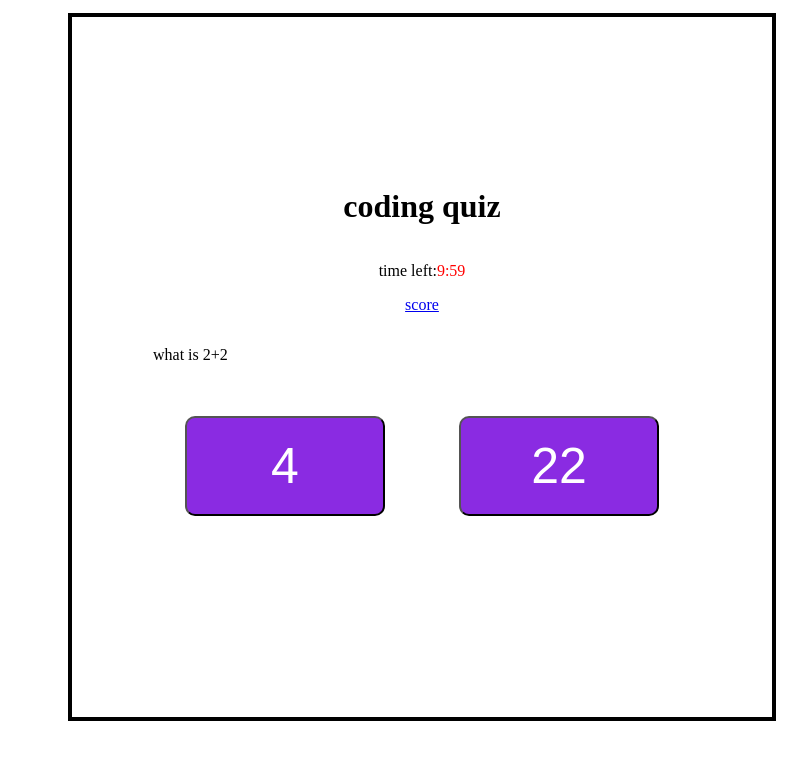
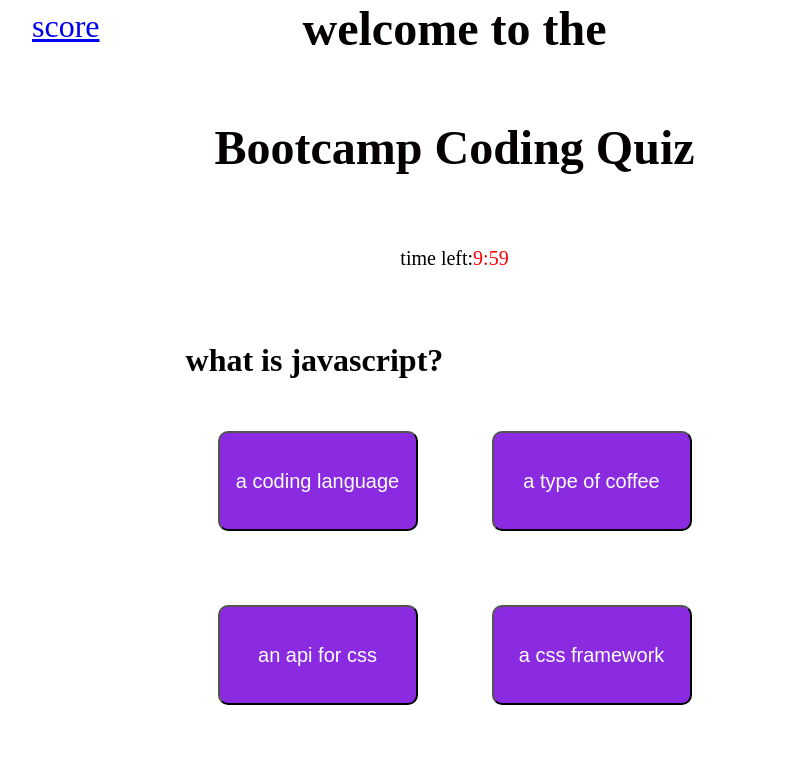
Before and after one commit to sam-dejesus/Code-quiz, a plain HTML site: page index.html in a window 1280 px wide. Both pictures are taken after a click on the button "start". Shown: the whole page, without its empty margins (218-1025 px from the left). Drawn offline with Linux system fonts and the light colour scheme; a web font is replaced by a local one.

Commit message:
added more styling and questions as well as added an if statement to control imput for the name is if the user doesnt putt a name and clicks submit it wont save

```diff
--- a/assets/css/style.css
+++ b/assets/css/style.css
@@ -1,16 +1,37 @@
-:root{
-    --hue-wrong: 0;
-    --hue-correct: 145;
-}
+
 body{
     display: flex;
-    justify-content: center;
+    margin-left: 250px;
+
+
+}
+.link{
+    display: flex;
+    justify-content: start;
+    align-items: start;
+
+    font-size: 2rem;
+
+}
+
+h1{
+    font-family: Rubik Iso;
+    font-size: 3rem;
+    animation: color-change 1s infinite;
+}
+@keyframes color-change{
+    0%  { color: black;}
+    50%{ color: red;}
+}
+p{
+    font-family:Edu NSW ACT Foundation;
+    font-size: 20px;
+    padding:  20px;
 }
 .container{
 
     height: 700px;
     width: 700px;
-    border: 4px solid black;
     display: flex;
     flex-direction: column;
     align-items: center;
@@ -27,12 +48,17 @@ body{
 span{
     color: red;
 }
+.question-style{
+    font-size: 2rem;
+    font-weight: bold;
+}
 
 .btn-grid{
     display: grid;
     grid-template-columns: repeat(2, auto);
     gap: 10px;
     margin: 20px 0;
+
 }
 
 .btn{
@@ -41,20 +67,15 @@ span{
     height: 100px;
     width: 200px;
     border-radius: 10px;
-    font-size: 50px;
+    font-size: 20px;
     margin: 2rem;
 
 }
 .btn:hover{
-    border-color: black;
+   border: 5px solid blue;
+
 }
-.btn.correct{
-    --hue:var(--hue-correct);
-    color: black;
-}
-.btn.wrong{
-    --hue: var(--hue-wrong);
-}
+
 .controls{
     display: flex;
     justify-content: center;
--- a/assets/javascript/script.js
+++ b/assets/javascript/script.js
@@ -8,12 +8,15 @@ var scoreControlsElement = document.getElementById('score-controls')
 var timeBox = document.getElementById('timebox')
 var userName = document.getElementById('msg')
 var submitBtn = document.getElementById('submit')
+var timer = document.getElementById('div-timer')
+var intro = document.getElementById('intro')
 let currentQuestionIndex = undefined;
-var correct = 0;
-var incorrect = 0;
+
 startButton.addEventListener('click', startGame)
 var countdowntime = 600;
 function startGame(){
+    intro.classList.add('hide')
+    timer.classList.remove('hide')
    startButton.classList.add('hide')
 questionContainerElement.classList.remove('hide')
 //------------------------------
@@ -55,22 +58,24 @@ function showQuestion(){
 function selectAnswer(e){
     const selectedButton = e.target;
     const correct = selectedButton.dataset.correct;
+
     if (correct){
+        currentQuestionIndex++;
+        if (currentQuestionIndex < questions.length){
+
+            showQuestion();
+        }else{
+            gameOver();
+        }
+    } else {
+        countdowntime -= 180;
         currentQuestionIndex++;
         if (currentQuestionIndex < questions.length){
             showQuestion();
         }else{
             gameOver();
         }
-    } else {
-        countdowntime -= 200;
-        currentQuestionIndex++;
-        if (currentQuestionIndex < questions.length){
-            showQuestion();
-        }else{
-            gameOver();
-        }
-        if (countdown <= 0){
+        if (countdowntime <= 0){
             clearInterval(countdown)
             countdownEL.textContent = "times up";
             youLose();
@@ -78,6 +83,7 @@ function selectAnswer(e){
 
     }
 }
+
 function gameOver (){
     var score = Math.round((countdowntime / 60)* 10);
     questionContainerElement.classList.add('hide')
@@ -89,8 +95,9 @@ function gameOver (){
     scoreControlsElement.classList.remove('hide')
     timeBox.classList.add('hide')
 submitBtn.addEventListener('click', function(){
-
-
+    if(userName.value === ""){
+        return null;
+    }
     var userData = {
     userName: userName.value,
     score: score
@@ -112,38 +119,93 @@ function go(){
 }
    const questions = [
       {
-       question: 'what is 2+2',
+       question: 'what is javascript?',
        answers:[
-           {text: '4', correct:true},
-           {text:'22', correct:false}
+           {text: 'a coding language', correct:true},
+           {text:'a type of coffee', correct:false},
+           {text: 'an api for css', correct:false},
+           {text:'a css framework',  correct:false}
        ]
       },
       {
-       question: 'what is 2+0',
+       question: 'tailwind and bootstrap are?',
        answers:[
-           {text: '4', correct:true},
-           {text:'22', correct:false}
+           {text: 'are both api', correct:false},
+           {text:'are both frameworks for css', correct:false},
+           {text: 'A & B', correct:true},
+           {text:'a type of coffee',  correct:false}
        ]
       },
       {
-       question: 'what is 2+222',
+       question: 'a function inside an object is?',
        answers:[
-           {text: '4', correct:true},
-           {text:'22', correct:false}
+           {text: 'its called a function inside an object', correct:false},
+           {text:'super object', correct:false},
+           {text: 'constructor function', correct:false},
+           {text:'a method',  correct:true}
        ]
       },
       {
-       question: 'what is 2+22',
+       question: 'OOP stands for?',
        answers:[
-           {text: '4', correct:true},
-           {text:'22', correct:false}
+           {text: 'object operator procedures', correct:false},
+           {text:'object oriented programing', correct:true},
+           {text: 'object order performance', correct:false},
+           {text:'object obstruction programing',  correct:false}
        ]
       },
       {
-       question: 'what is 2+1',
+       question: 'JSON is?',
        answers:[
-           {text: '4', correct:true},
-           {text:'22', correct:false}
+           {text: 'a framework for javascript', correct:false},
+           {text:'an api for javascript', correct:false},
+           {text: 'an sdk for javascript', correct:false},
+           {text:'is a lightweight format for storing and transporting data',  correct:true}
        ]
-      }
+      },
+      {
+        question: 'what does DOM stand for?',
+        answers:[
+            {text: 'Document Output Model', correct:false},
+            {text:'Document Object Model', correct:true},
+            {text: 'Document Object Mode', correct:false},
+            {text:'Document Object Mode',  correct:false}
+        ]
+       },
+       {
+        question: 'the insides of a functions parentheses is called ?',
+        answers:[
+            {text: 'target', correct:false},
+            {text:'event', correct:false},
+            {text: 'A & B', correct:false},
+            {text:'parameters',  correct:true}
+        ]
+       },
+       {
+        question: 'arrays use what type of syntax?',
+        answers:[
+            {text: '()', correct:false},
+            {text:'{}', correct:false},
+            {text: '[]', correct:true},
+            {text:':',  correct:false}
+        ]
+       },
+       {
+        question: 'which is not a datatype?',
+        answers:[
+            {text: '&&', correct:true},
+            {text:'null', correct:false},
+            {text: 'true', correct:false},
+            {text:'"Jimmy went to school',  correct:false}
+        ]
+       },
+       {
+        question: 'which is correct?',
+        answers:[
+            {text: 'script src=script.js script', correct:false},
+            {text:'<script>src = script.js<script>', correct:false},
+            {text: '<script scr = script.js><script>', correct:true},
+            {text:'<script src= script.js script>',  correct:false}
+        ]
+       }
    ]
--- a/index.html
+++ b/index.html
@@ -5,18 +5,32 @@
     <meta http-equiv="X-UA-Compatible" content="IE=edge">
     <meta name="viewport" content="width=device-width, initial-scale=1.0">
     <link rel="stylesheet" href="./assets/css/style.css">
+    <link rel="preconnect" href="https://fonts.googleapis.com">
+<link rel="preconnect" href="https://fonts.gstatic.com" crossorigin>
+<link href="https://fonts.googleapis.com/css2?family=Climate+Crisis&family=Edu+NSW+ACT+Foundation&family=Rubik+Iso&display=swap" rel="stylesheet">
     <title>Coding quiz</title>
 </head>
 <body>
+    <div class="link">
+        <a href="./assets/score.html">score</a>
+    </div>
     <main class="container">
         <header class="header">
-        <h1>coding quiz</h1>
+        <h1>welcome to the</h1>
+        <h1>Bootcamp Coding Quiz</h1>
+        <div id="intro">
+        <p>with this application you will be able to test your Coding knowledge.
+            every wrong answer will have time deducted from your timer. If the timer reaches 0 you lose if you get to the
+            end you will receive your score  which you can save. Good luck
+        </p>
+        </div>
+        <div id="div-timer" class="hide">
         <p id="timebox">time left:<span id="time">10:00</span></p>
-        <a href="./assets/score.html">score</a>
+        </div>
         </header>
 
         <section id="question-container"  class="hide">
-            <div id="question"> question</div>
+            <div id="question" class="question-style"> question</div>
             <div id="answer-buttons" class="btn-grid">
             </div>
         </section>
```
Also changed, not shown: assets/css/style2.css (+8 -2 lines), assets/score.html (+2 -1 lines), assets/img/127.0.0.1_5500_assets_score.html.png (added), assets/img/127.0.0.1_5500_index.html.png (added), 3 other files.
